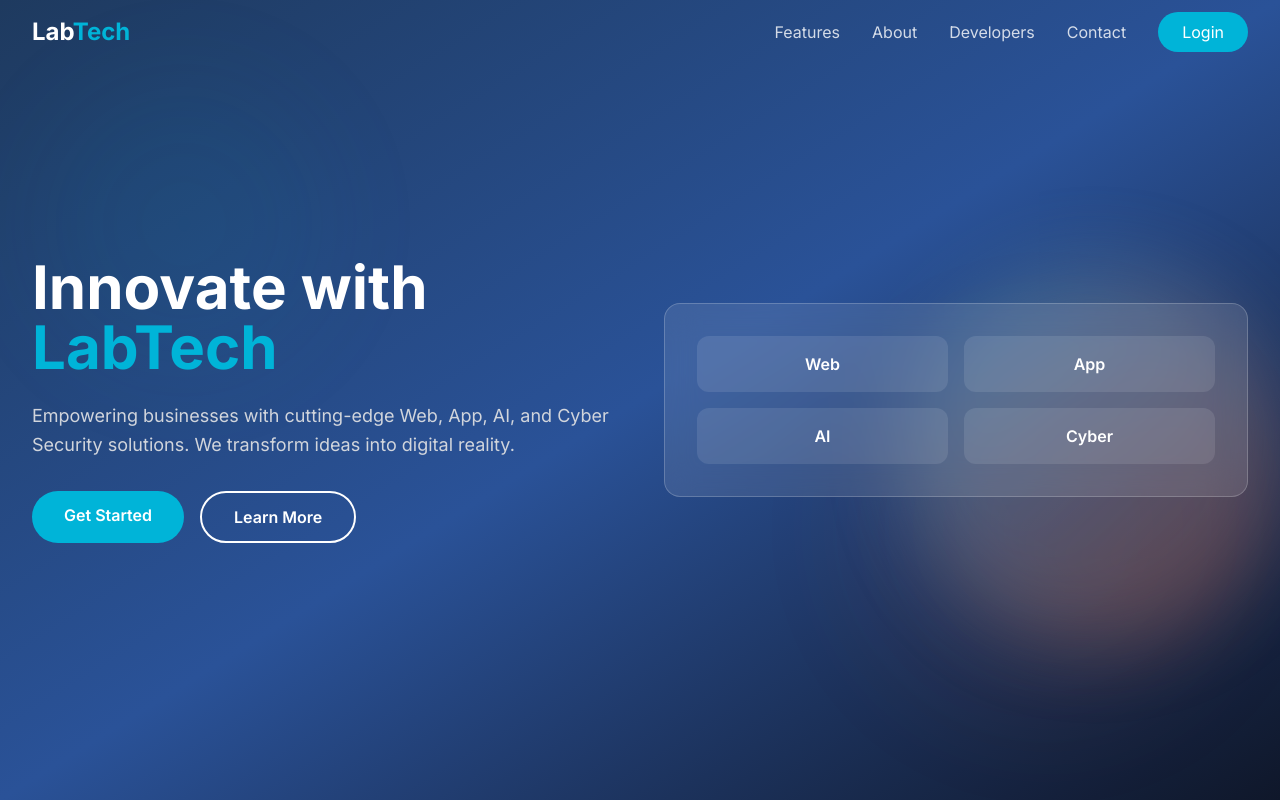
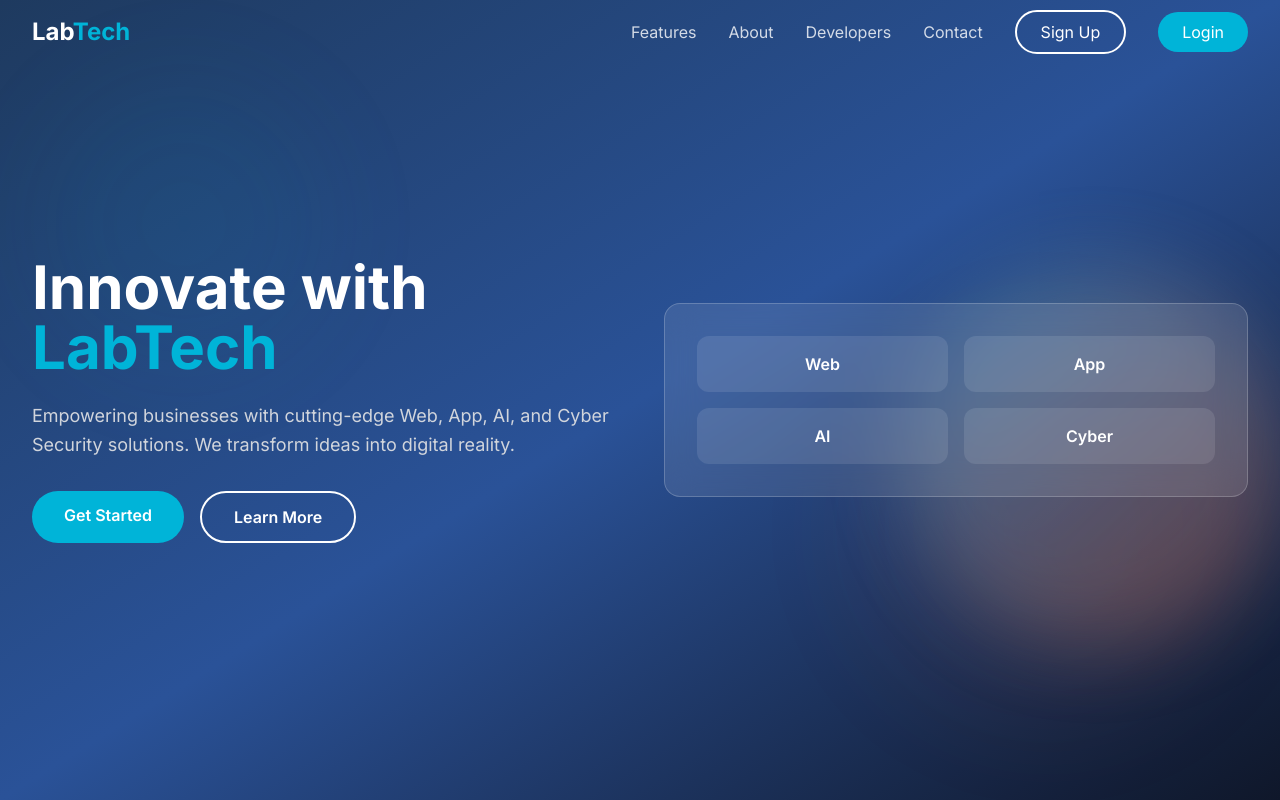
Before and after one commit to successfulusman/labtech, a Next.js app: page / in a window 1280 px wide. Shown: the top 800 px of the page. Built offline with nearby package versions, Linux system fonts and the light colour scheme.

Commit message:
Add Sign Up button next to Login in navbar

```diff
--- a/src/components/landing/Navbar.tsx
+++ b/src/components/landing/Navbar.tsx
@@ -33,6 +33,12 @@ export function Navbar() {
             <Link href="#developers" className={`${scrolled ? "text-gray-600 hover:text-primary" : "text-white/80 hover:text-white"} transition-colors`}>Developers</Link>
             <Link href="#contact" className={`${scrolled ? "text-gray-600 hover:text-primary" : "text-white/80 hover:text-white"} transition-colors`}>Contact</Link>
             <Link
+              href="/signup"
+              className={`${scrolled ? "border-primary text-primary" : "border-white text-white"} border-2 px-6 py-2 rounded-full hover:bg-secondary hover:text-white hover:border-secondary transition-colors`}
+            >
+              Sign Up
+            </Link>
+            <Link
               href="/login"
               className={`${scrolled ? "bg-primary" : "bg-secondary"} text-white px-6 py-2 rounded-full hover:bg-primary-light transition-colors`}
             >
```
